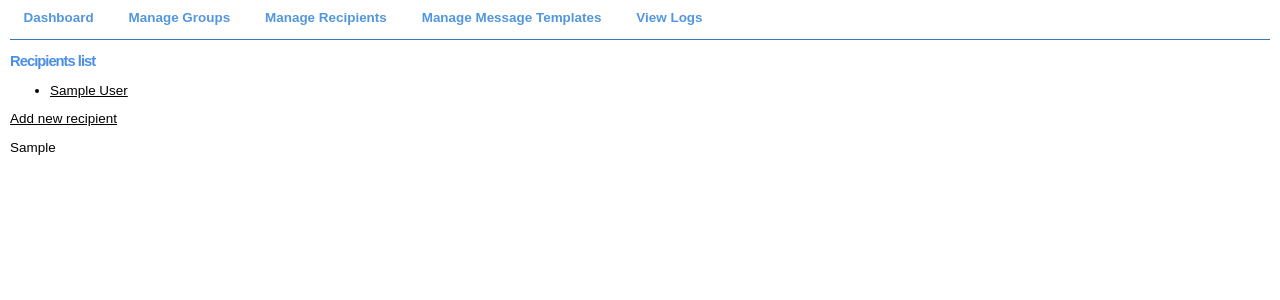
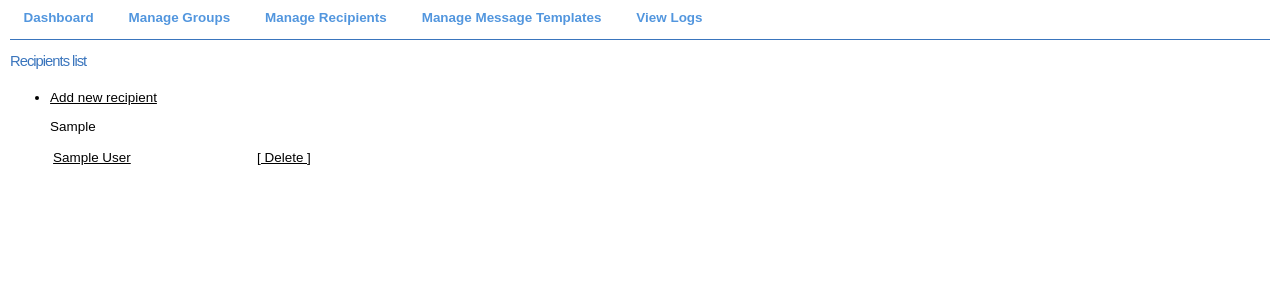
Before and after one commit to ahsq81/Alerts, a Django app: template apps/groupmessaging/templates/recipients_list.html in a window 1280 px wide. Shown: the part 48-348 px from the top of the page. Run offline with Django 3.2, Linux system fonts and the light colour scheme; the template is opened without the code that fills it: most values are stand-ins (such as "Sample title", 1, 10 or a date in 2020).

Commit message:
add delete functionality to recipients

```diff
--- a/apps/groupmessaging/templates/recipients_list.html
+++ b/apps/groupmessaging/templates/recipients_list.html
@@ -1,10 +1,13 @@
 {% extends "base.html" %}
 {% block content %}
-<h1> Recipients list </h3>
+<h2> Recipients list </h2>
 <ul>
 {% for recipient in recipients %}
-<li><a href = "{% url recipient recipient.id %}" >
-{{recipient.full_name}}</a></li>
+<li>
+<table> <tr> <td width="200">
+<a href = "{% url recipient recipient.id %}" >
+{{recipient.full_name}}</a> </td> <td>  <a href = "{% url recipients_delete recipient.id %}" >
+[ Delete ]</a></td> </li>
 {% endfor %}
 </ul>
 <p> <a href = "{% url recipient_add %}" > Add new recipient</a></p>
--- a/apps/groupmessaging/urls.py
+++ b/apps/groupmessaging/urls.py
@@ -23,4 +23,6 @@ urlpatterns = patterns('',
         name='recipient'),
     url(r'^groupmessaging/recipients/add/?$', recipients.recipient, \
         name='recipient_add'),
+    url(r'^groupmessaging/recipients/delete/(\d+)/?$', recipients.delete, \
+        name='recipients_delete'),
 )
```
Also changed, not shown: apps/groupmessaging/views/recipients.py (+16 -0 lines).
